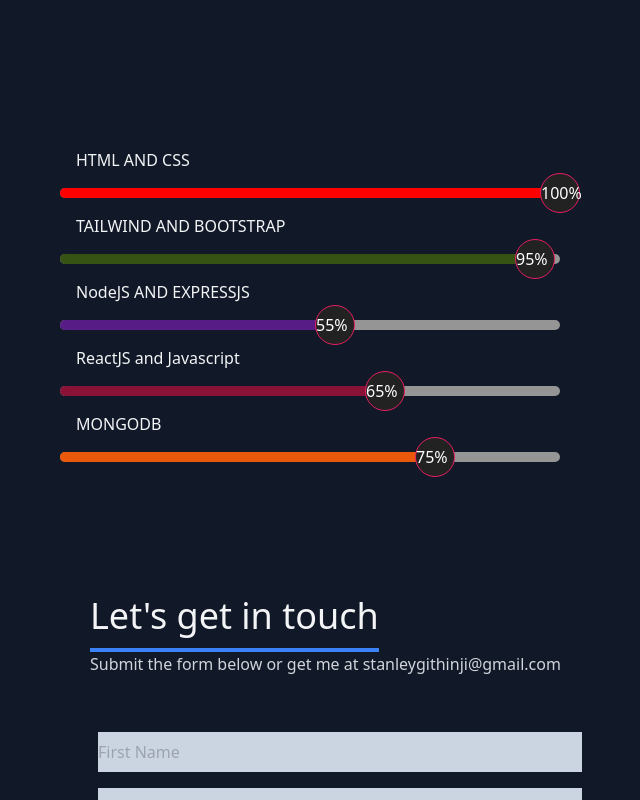
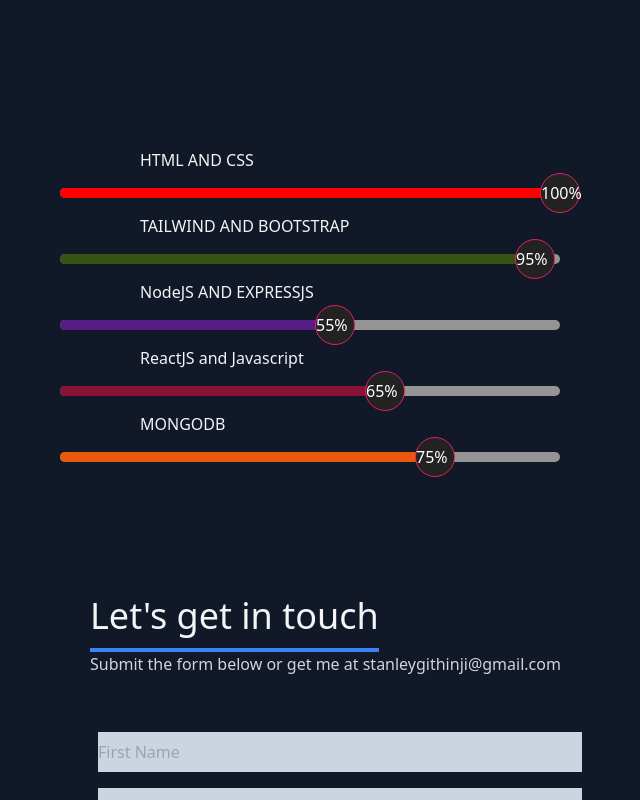
Before and after one commit to Stanley9646/react-portfolio, a React (Create React App) app: page /skills in a window 1280 px wide. Shown: the part 2060-2860 px from the top of the page, without its empty margins (370-1010 px from the left). Built offline with nearby package versions, Linux system fonts and the light colour scheme.

Commit message:
style: change spacing

```diff
--- a/src/components/Skills.jsx
+++ b/src/components/Skills.jsx
@@ -3,7 +3,7 @@
 function skills() {
   return (
     <div id="skills"
-    className="w-full h-screen md:w-2/3 lg:w-1/2 mx-auto pt-16 flex items-end   max-w-[800px]  p-18  my-10    flex-col">
+    className="w-full sm:w-1/2 h-screen md:w-2/3 lg:w-1/2 mx-auto pt-16 flex items-end   max-w-[800px]  p-18  my-10    flex-col">
 
       <div className="m-auto flex flex-col justify-center pb-6 sm:p-2 ">
       <h1 className="text-2xl m-auto font-bold p-4">My skills</h1>
@@ -14,32 +14,32 @@
 
       <div className="skills">
       <div className='progress'>
-        <h3 className="p-4">HTML AND CSS</h3>
+        <h3 className="p-4 ml-16">HTML AND CSS</h3>
 
-        <div className="progress-bar ">
+        <div className="progress-bar  ">
           <div className="lang ">
             <span className="percent">100%</span>
           </div>
         </div>
-        <h3 className="p-4">TAILWIND AND BOOTSTRAP</h3>
+        <h3 className="p-4 ml-16">TAILWIND AND BOOTSTRAP</h3>
         <div className="progress-bar">
           <div className="lang2">
             <span className="percent">95%</span>
           </div>
         </div>
-        <h3 className="p-4">NodeJS AND EXPRESSJS</h3>
+        <h3 className="p-4 ml-16">NodeJS AND EXPRESSJS</h3>
         <div className="progress-bar">
           <div className="lang3">
             <span className="percent">55%</span>
           </div>
         </div>
-        <h3 className="p-4">ReactJS and Javascript</h3>
+        <h3 className="p-4 ml-16">ReactJS and Javascript</h3>
         <div className="progress-bar">
           <div className="lang4">
             <span className="percent">65%</span>
           </div>
         </div>
-        <h3 className="p-4">MONGODB</h3>
+        <h3 className="p-4 ml-16">MONGODB</h3>
         <div className="progress-bar">
           <div className="lang5">
             <span className="percent">75%</span>
```
